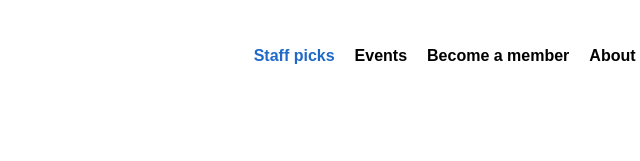
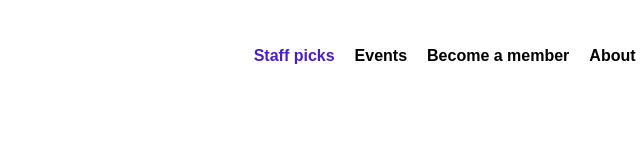
Before and after one commit to Bogdan11p/se_project_library, a plain HTML site: page index.html in a window 1280 px wide. In both pictures the pointer is over the link "Staff picks". Shown: the top 161 px of the page, 476-1116 px from the left. Drawn offline with Linux system fonts and the light colour scheme.

Commit message:
last update

```diff
--- a/styles/style.css
+++ b/styles/style.css
@@ -45,7 +45,7 @@
 }
 
 .nav__link:hover {
-  color: #1f69c9;
+  color: #491fc9;
 }
 
 .header__title {
@@ -163,8 +163,7 @@
   font-size: 14px;
   line-height: 20px;
   color: #838383;
-  /* Auto margins applied on a flex item automatically extend specified margin to occupy the extra space in the flex container */
-  /* In our case, this pushes the element down to the bottom */
+
   margin-top: auto;
 }
 
@@ -243,8 +242,6 @@
 .events__more:hover {
   color: #1f69c9;
 }
-
-/* Add the hover state styles for .events__more here */
 
 .events__cover {
   flex-grow: 1;
@@ -430,7 +427,6 @@
 }
 
 .footer__list {
-  /* The code below removes the default browser styles for lists */
   list-style-type: none;
   padding: 0;
   margin: 0;
```
